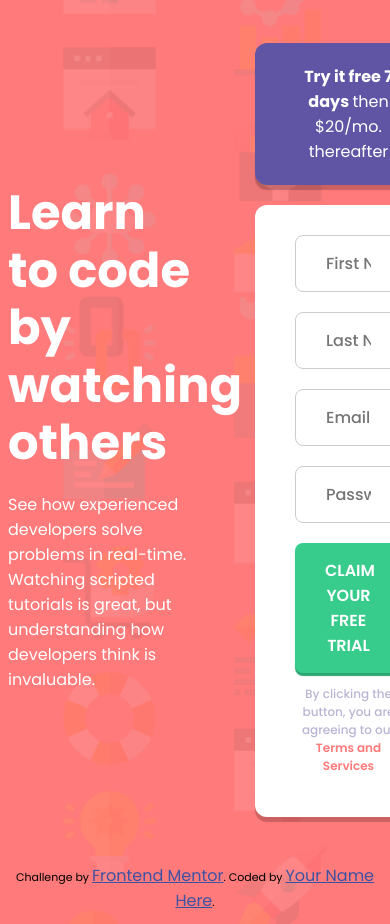
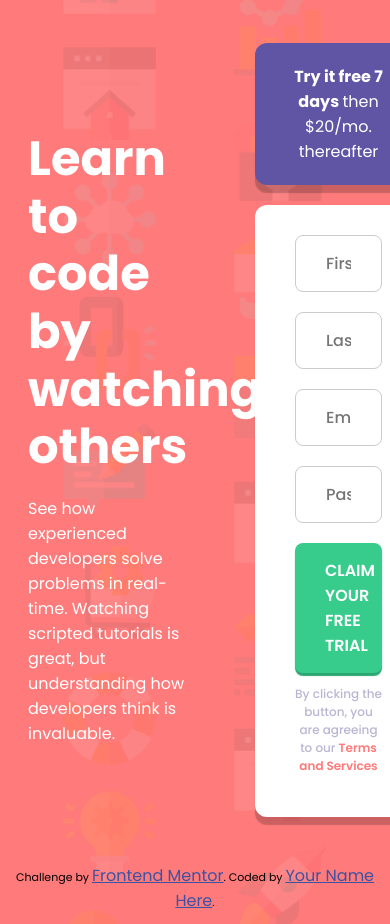
Before and after one commit to grenielxdevs/fem_intro_component_with_signup_form, a React (Vite) app: page / in a window 390 px wide. Shown: the top 924 px of the page. Built offline with nearby package versions, Linux system fonts and the light colour scheme.

Commit message:
fem_intro_component_with_signup_form: small changes before mobile

```diff
--- a/src/index.css
+++ b/src/index.css
@@ -31,6 +31,7 @@ body {
   height: 100vh;
   max-width: 1200px;
   margin: 0 auto;
+  padding: 40px 20px;
 }
 
 #main-content .text-content {
@@ -59,7 +60,7 @@ body {
 #main-content .form-content .box {
   background-color: var(--blue);
   border-radius: 12px;
-  box-shadow: 0px 5px 1px 0px rgba(0, 0, 0, 0.2);
+  box-shadow: 0px 8px 1px 0px rgba(0, 0, 0, 0.2);
   padding: 5px 30px;
   margin-bottom: 20px;
 }
@@ -84,6 +85,12 @@ body {
   margin-bottom: 20px;
 
   font-weight: 500;
+}
+
+#main-content .form-content input:focus,
+#main-content .form-content input:focus-visible {
+  border: 1px solid var(--blue);
+
 }
 
 #main-content .form-content button {
@@ -121,7 +128,7 @@ body {
   background-color: #ffffff;
   padding: 30px 40px;
   border-radius: 12px;
-  box-shadow: 0px 5px 1px 0px rgba(0, 0, 0, 0.2);
+  box-shadow: 0px 8px 1px 0px rgba(0, 0, 0, 0.2);
 }
 
 /* Footer Styles
```
